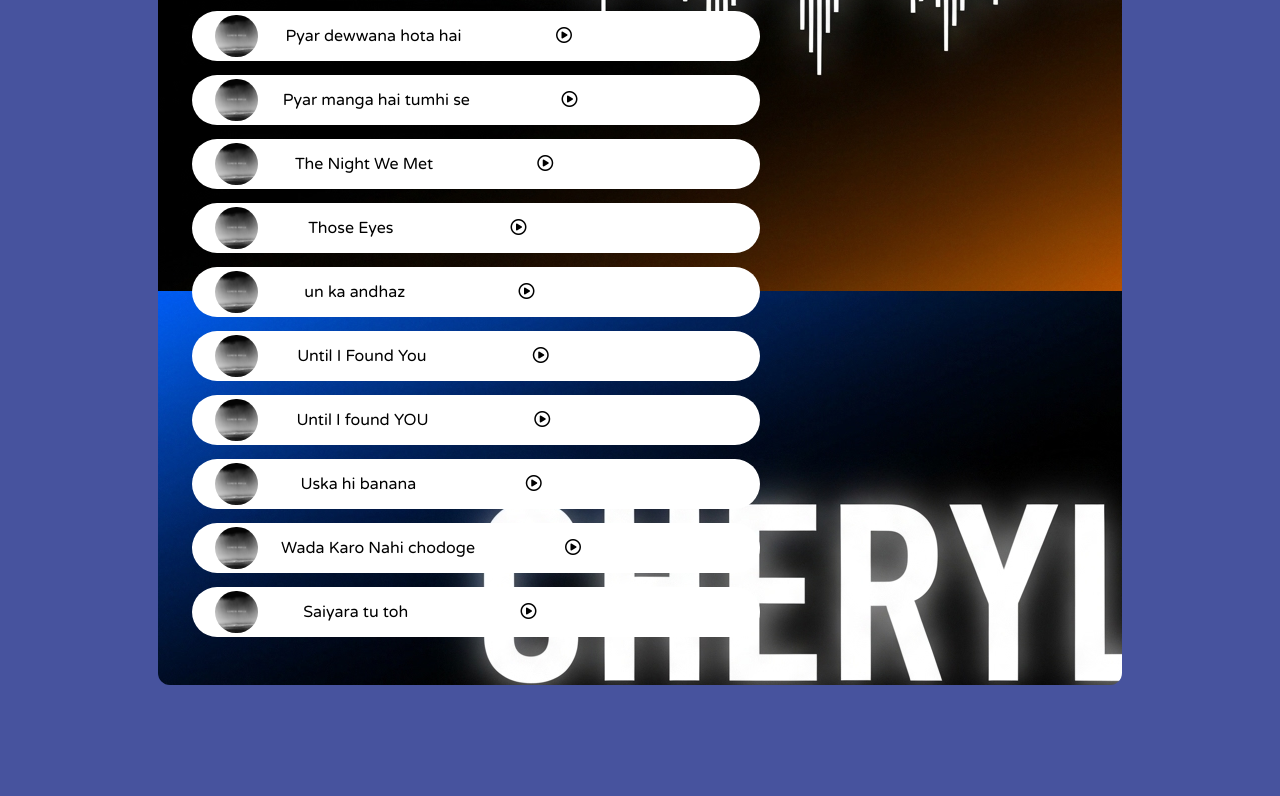
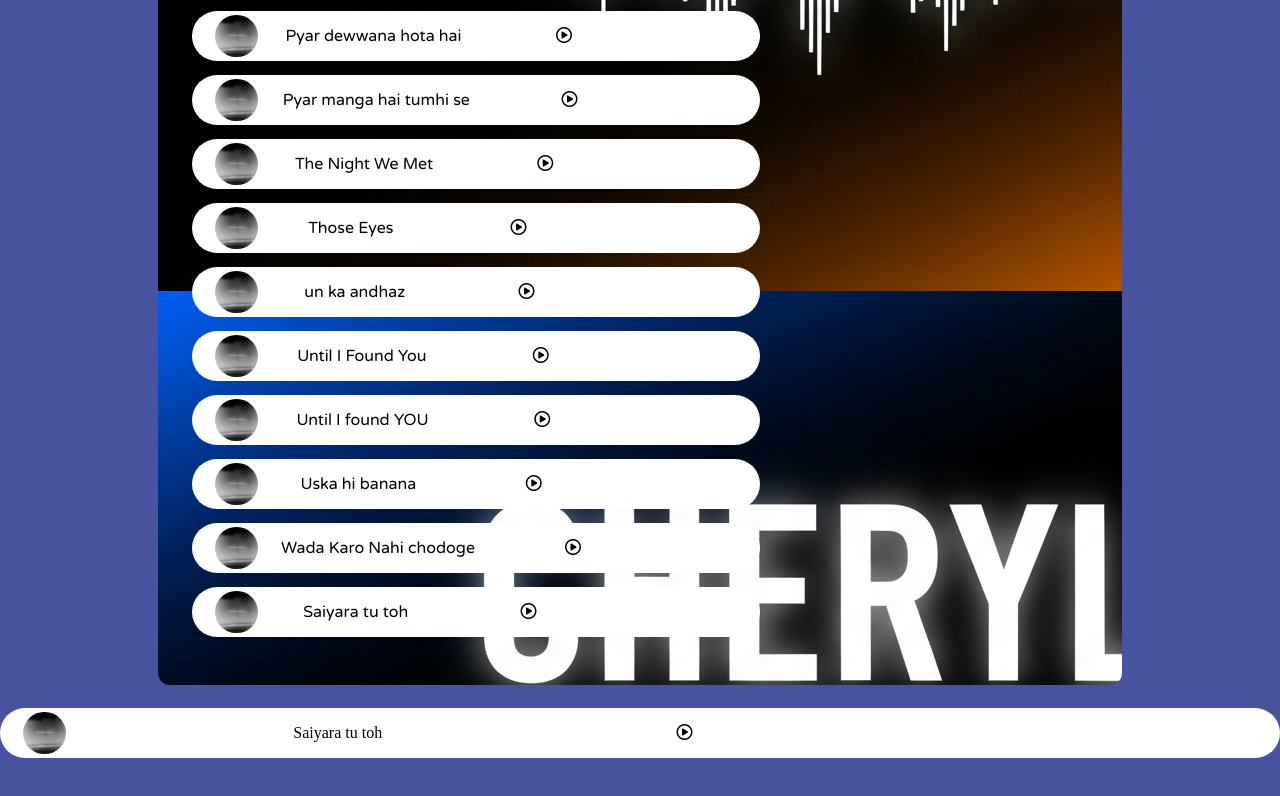
Before and after one commit to bvhvgyv/booommm, a plain HTML site: page index.html in a window 1280 px wide. Shown: the part 1487-2283 px from the top of the page. Drawn offline with Linux system fonts and the light colour scheme.

Commit message:
Update index.html

```diff
--- a/index.html
+++ b/index.html
@@ -373,7 +373,17 @@
         </div>
         <div class="songbanner"></div>
     </div>
-
+  <div class="songitem">
+    <img src="1.png" alt="1">
+    <span>Saiyara tu toh</span>
+    <span class="songlistplay">
+        <span class="timestamp">
+            <i class="far songItemPlay fa-play-circle" data-index="30"></i>
+        </span>
+    </span>
+    <img src="playing.gif" width="22px" alt="" id="gif">
+    <span id="masterSongName"></span>
+    </div>
     <div class="bottom">
         <input type="range" name="range" id="myProgressBar" min="0"  max="100">
         <div class="icons">
```
